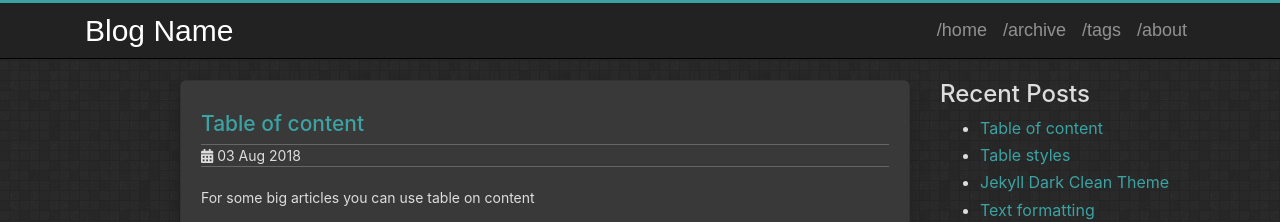
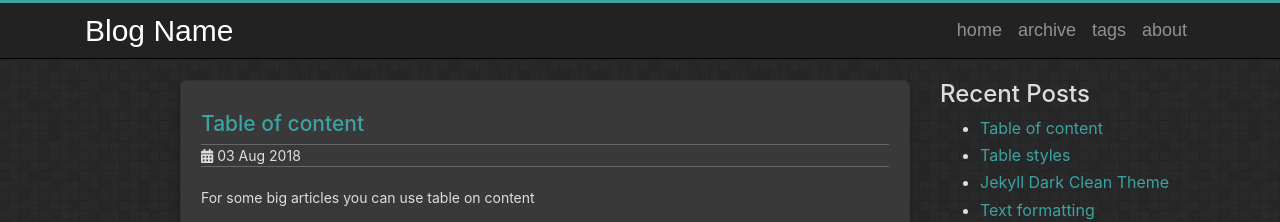
Before and after one commit to Jilanli/Jilanli.github.io, a Jekyll site: the page built from index.html, in a window 1280 px wide. Shown: the top 222 px of the page. Built offline with Jekyll 4.4.1, drawn with Linux system fonts in a browser that asks for light colours.

Commit message:
Update header.html

```diff
--- a/_includes/header.html
+++ b/_includes/header.html
@@ -51,10 +51,10 @@
         </button>
         <div class="collapse navbar-collapse" id="navbarNavAltMarkup">
             <div class="navbar-nav">
-                <a class="nav-item nav-link" href="{{ '' | relative_url }}/">/home</a>
-                <a class="nav-item nav-link" href="{{ 'archive' | relative_url }}">/archive</a>
-                <a class="nav-item nav-link" href="{{ 'tags' | relative_url }}">/tags</a>
-                <a class="nav-item nav-link" href="{{ 'about' | relative_url }}">/about</a>
+                <a class="nav-item nav-link" href="{{ '' | relative_url }}/">home</a>
+                <a class="nav-item nav-link" href="{{ 'archive' | relative_url }}">archive</a>
+                <a class="nav-item nav-link" href="{{ 'tags' | relative_url }}">tags</a>
+                <a class="nav-item nav-link" href="{{ 'about' | relative_url }}">about</a>
             </div>
         </div>
     </div>
```
